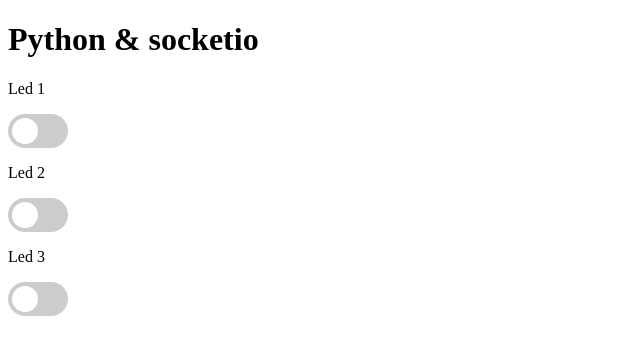
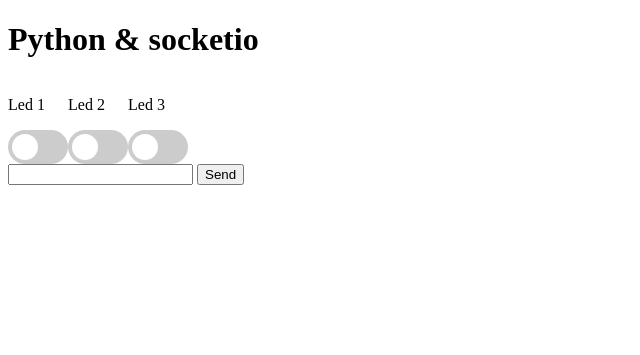
Before and after one commit to JavierEduardoRomeroTellez/FlaskSockets, a Flask app: page / in a window 1280 px wide. Shown: the top 355 px of the page, without its empty margins (0-640 px from the left). Run offline with Flask 2, Linux system fonts and the light colour scheme; some libraries are stand-ins or nearby versions.

Commit message:
modified html

```diff
--- a/templates/index.html
+++ b/templates/index.html
@@ -17,6 +17,10 @@
 				opacity: 0;
 				width: 0;
 				height: 0;
+			}
+
+			.container{
+				display: flex;
 			}
 
 			/* The slider */
@@ -70,21 +74,31 @@
 	</head>
 	<body>
 		<h1>Python & socketio</h1>
+		<div class='container'>
+			<div class='boton1'>
 				<p>Led 1</p>
 				<label class="switch">
 					<input type="checkbox" id="Checkbox1">
 					<span class="slider round"></span>
 				</label>
+			</div>
+			<div class='boton2'>
 				<p>Led 2</p>
 				<label class="switch">
 					<input type="checkbox" id="Checkbox2">
 					<span class="slider round"></span>
 				</label>
+			</div>
+			<div class='boton3'>
 				<p>Led 3</p>
 				<label class="switch">
 					<input type="checkbox" id="Checkbox3">
 					<span class="slider round"></span>
 				</label>
+			</div>
+		</div>
+		<input type="text" id="Message">
+		<button type="button" id="send">Send</button>
 		<script src="https://code.jquery.com/jquery-3.6.0.min.js" integrity="sha256-/xUj+3OJU5yExlq6GSYGSHk7tPXikynS7ogEvDej/m4=" crossorigin="anonymous"></script>
 		<script src="https://cdnjs.cloudflare.com/ajax/libs/socket.io/4.5.1/socket.io.js" charset="utf-8"></script>
 		<script>
```
Lines whose indentation alone changed are shown as unchanged.
